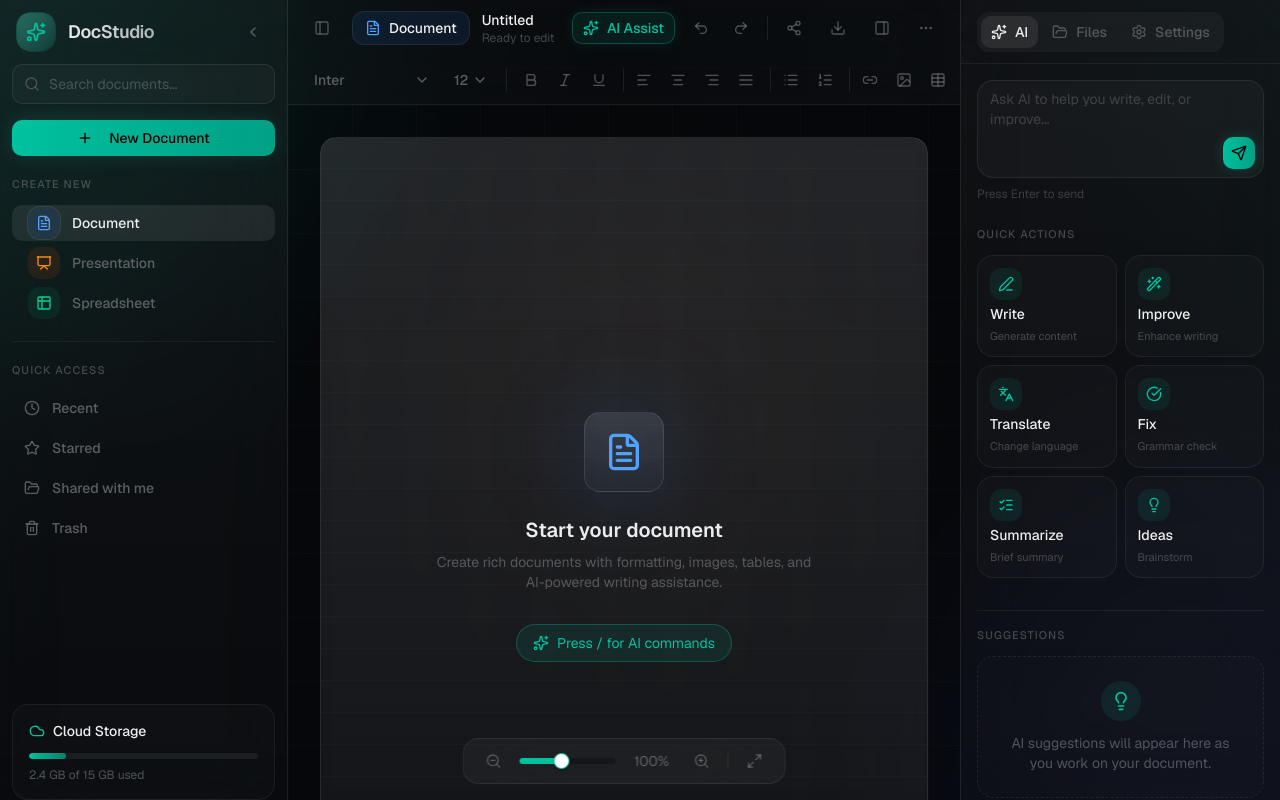
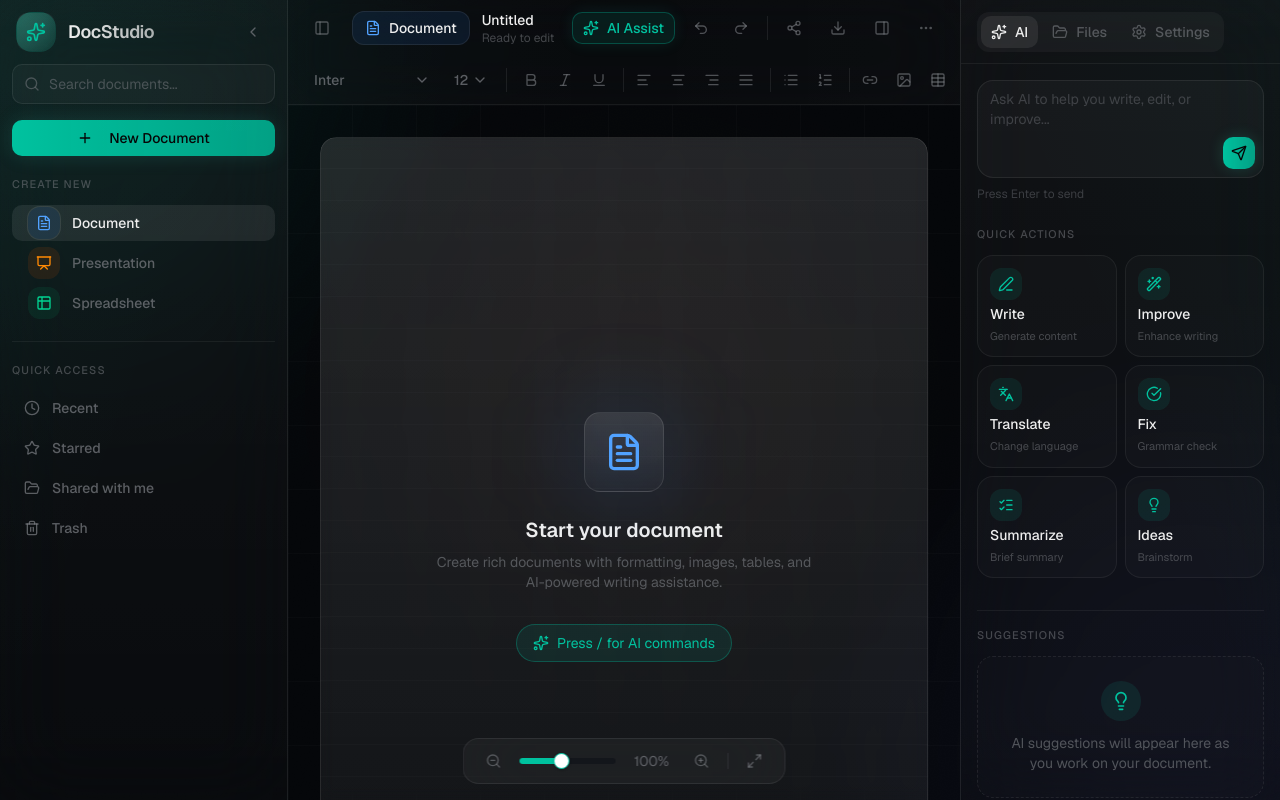
Before and after one commit to sohaibali73/DocStudio, a Next.js app: page / in a window 1280 px wide. Built offline with nearby package versions, Linux system fonts and the light colour scheme.

Commit message:
refactor: clean up sidebar layout\n\nRemove storage info and unused icon import; add Quick Access.

```diff
--- a/components/document-studio/sidebar.tsx
+++ b/components/document-studio/sidebar.tsx
@@ -13,7 +13,7 @@ import {
   ChevronLeft,
   Sparkles,
   Search,
-  Cloud,
+
 } from "lucide-react";
 import { Button } from "@/components/ui/button";
 import { Input } from "@/components/ui/input";
@@ -173,22 +173,7 @@ export function Sidebar({ isOpen, onToggle, activeDocument, setActiveDocument }:
             </div>
           </div>
 
-          {/* Storage Info */}
-          <div
-            className={cn(
-              "mt-auto rounded-xl border border-white/[0.06] bg-white/[0.02] p-4",
-              !isOpen && "lg:hidden"
-            )}
-          >
-            <div className="mb-3 flex items-center gap-2">
-              <Cloud className="h-4 w-4 text-primary" />
-              <span className="text-sm font-medium text-foreground">Cloud Storage</span>
-            </div>
-            <div className="mb-2 h-1.5 overflow-hidden rounded-full bg-white/[0.06]">
-              <div className="h-full w-[16%] rounded-full bg-gradient-to-r from-primary to-primary/60" />
-            </div>
-            <p className="text-xs text-muted-foreground/60">2.4 GB of 15 GB used</p>
-          </div>
+
         </div>
       </aside>
 
```
